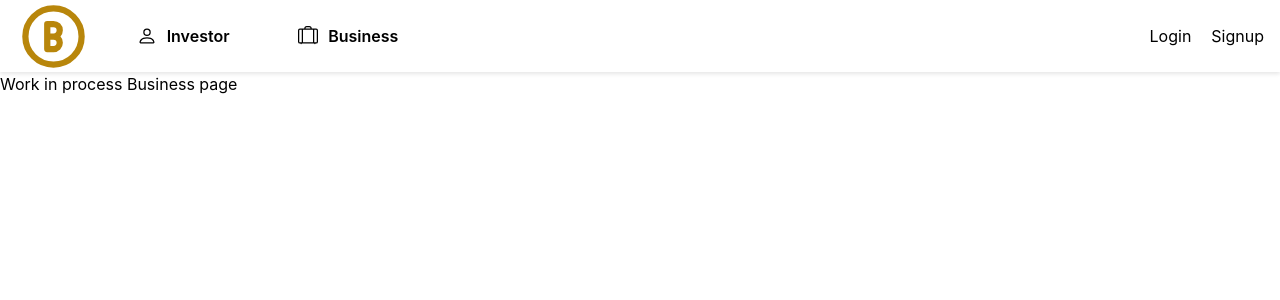
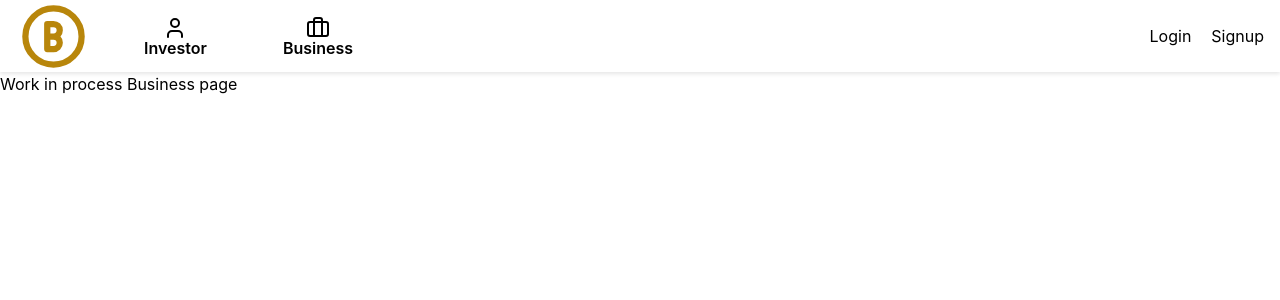
Before and after one commit to B2Dventures/B2Dventures, a Next.js app: page /business in a window 1280 px wide. Shown: the top 300 px of the page. Built offline with nearby package versions, Linux system fonts and the light colour scheme.

Commit message:
edit header button

```diff
--- a/src/components/Header/Header.module.css
+++ b/src/components/Header/Header.module.css
@@ -24,3 +24,12 @@
   font-size: 75px;
   color: darkgoldenrod;
 }
+
+.box {
+  display: flex;
+  flex-direction: column;
+  align-items: center;
+  justify-content: center;
+  height: 100%;
+  text-align: center;
+}
--- a/src/components/Header/Header.tsx
+++ b/src/components/Header/Header.tsx
@@ -5,7 +5,7 @@ import { Container, Group, Button } from '@mantine/core';
 import classes from './Header.module.css';
 import {NavItem} from "@/components/Header/NavItem/NavItem";
 import {Logo} from "@/components/Header/Logo/Logo";
-import { BsPerson, BsSuitcaseLg } from "react-icons/bs";
+import { LuUser, LuBriefcase } from "react-icons/lu";
 
 export function Header() {
     return (
@@ -13,11 +13,17 @@ export function Header() {
             <Container className={classes.inner} fluid>
                 <Group gap={30} visibleFrom="xs" justify="center">
                     <Logo />
-                    <Button size='md' leftSection={<BsPerson size={20} color='black'/>} variant="outline" color='white'>
-                    <NavItem label="Investor" link="/investor" />
+                    <Button size='md' variant="outline" color='white'>
+                        <div className={classes.box}>
+                            <LuUser size={50} color='black'/>
+                            <NavItem label="Investor" link="/investor" />
+                        </div>
                     </Button>
-                    <Button size='md' leftSection={<BsSuitcaseLg size={20} color='black'/>} variant="outline" color='white'>
-                    <NavItem label="Business" link="/business" />
+                    <Button size='md' variant="outline" color='white'>
+                        <div className={classes.box}>
+                            <LuBriefcase size={50} color='black'/>
+                            <NavItem label="Business" link="/business" />
+                        </div>
                     </Button>
                 </Group>
                 <Group gap={20} visibleFrom="xs">
--- a/src/components/Homepage/Stat.module.css
+++ b/src/components/Homepage/Stat.module.css
@@ -1,10 +1,8 @@
 .footer {
   height: auto;
   background-color: white;
-  border-top: rgba(0, 0, 0, 0.2) 1px solid;
-  padding-top: 16px;
-  padding-left: 30px;
-  padding-right: 30px;
+  border-top: rgba(0, 0, 0, 0.4) 1px solid;
+  padding: 16px 30px 0 30px;
 }
 
 .inner {
@@ -21,7 +19,8 @@
   justify-content: center;
   height: 100%;
   text-align: center;
-  padding: 0 16px;
+  padding: 0 30px;
+  border-right: rgba(0, 0, 0, 0.3) solid 1px;
 }
 
 .name{
```
